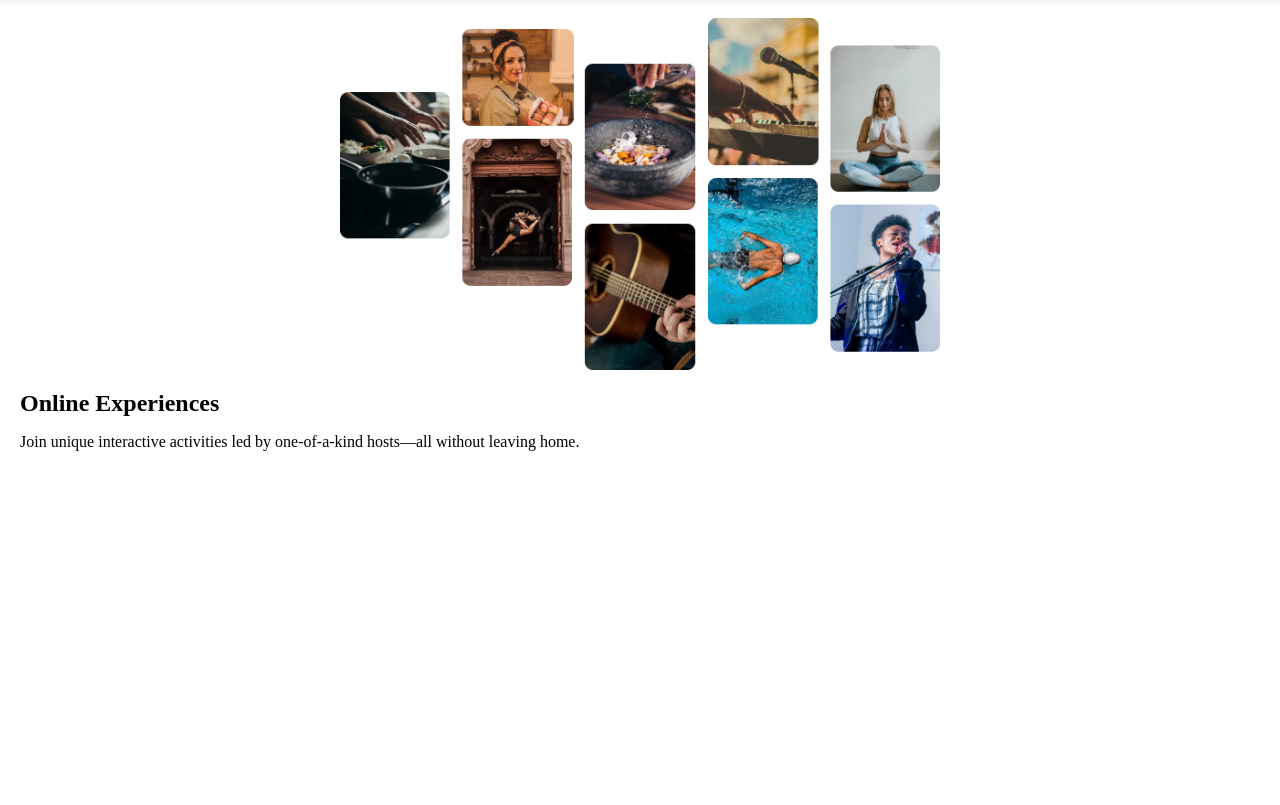
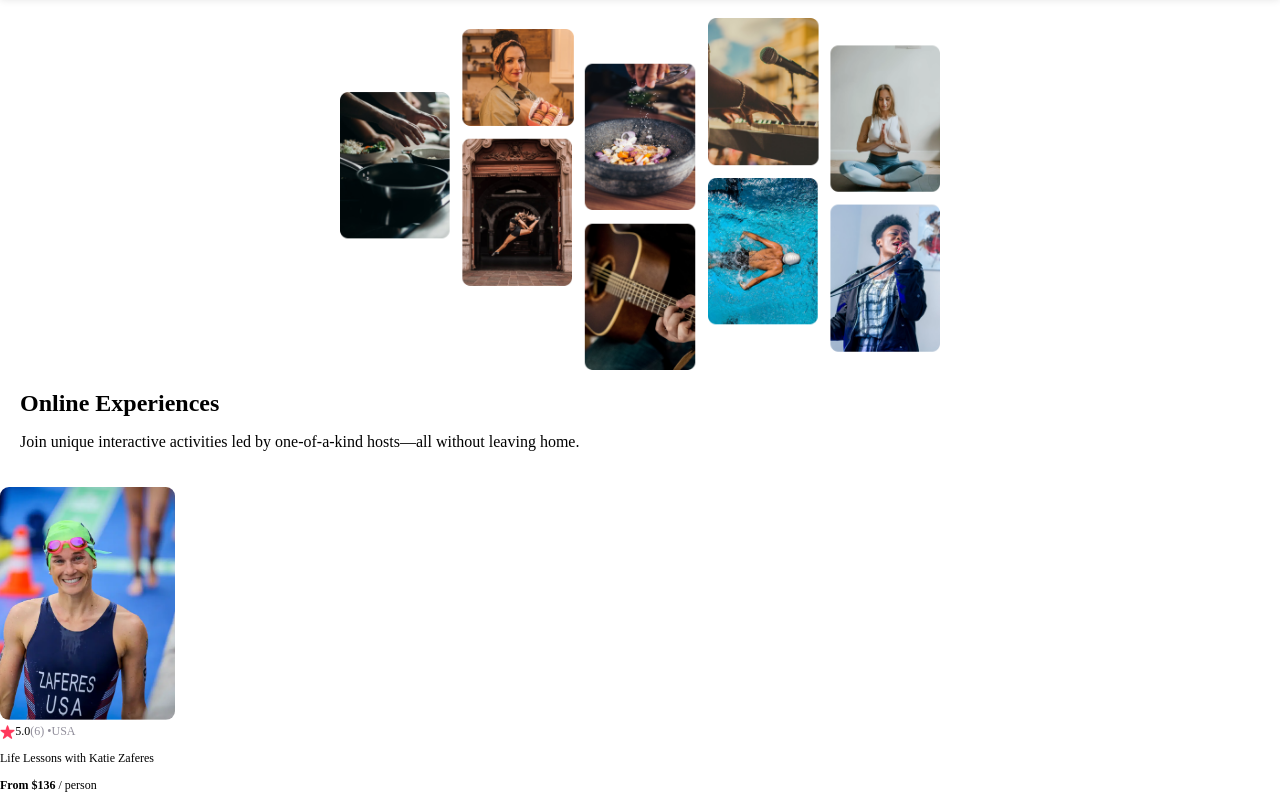
Before and after one commit to iamsaqib24/namaste-react, a plain HTML site: page fromScrimba/AirBnb Clone/index.html in a window 1280 px wide. Shown: the part 112-917 px from the top of the page. Before the commit the page ends 800 px from the top, so only its background shows below. Drawn offline with nearby package versions, Linux system fonts and the light colour scheme.

Commit message:
hard-coded-card-component

```diff
--- a/fromScrimba/AirBnb Clone/index.js
+++ b/fromScrimba/AirBnb Clone/index.js
@@ -19,12 +19,29 @@ function Hero() {
     )
 }
 
+function Card() {
+    return (
+        <div className="card">
+            <img src="./katie-zaferes.png" alt="" className="card--image"/>
+            <div className="card--stats">
+                <img src="./star.png" alt="" className="card--star" />
+                <span>5.0</span>
+                <span className="gray" >(6) • </span>
+                <span className="gray">USA</span>
+            </div>
+            <p>Life Lessons with Katie Zaferes</p>
+            <p><span className="bold">From $136</span> / person</p>
+        </div>
+    )
+}
+
 
 function Page() {
     return (
         <div>
             <Navbar />
             <Hero />
+            <Card />
         </div>
     )
 }
--- a/fromScrimba/AirBnb Clone/style.css
+++ b/fromScrimba/AirBnb Clone/style.css
@@ -41,3 +41,32 @@ section {
 .hero--text {
   margin-top: 0;
 }
+
+/* Card Section */
+
+.card {
+  width: 175px;
+  font-size: 12px;
+}
+
+.card--image {
+  width: 100%;
+  border-radius: 9px;
+}
+
+.card--stats {
+  display: flex;
+  align-items: center;
+}
+
+.card--star {
+  height: 14px;
+}
+
+.gray {
+  color: #918e9b;
+}
+
+.bold {
+  font-weight: bold;
+}
```
